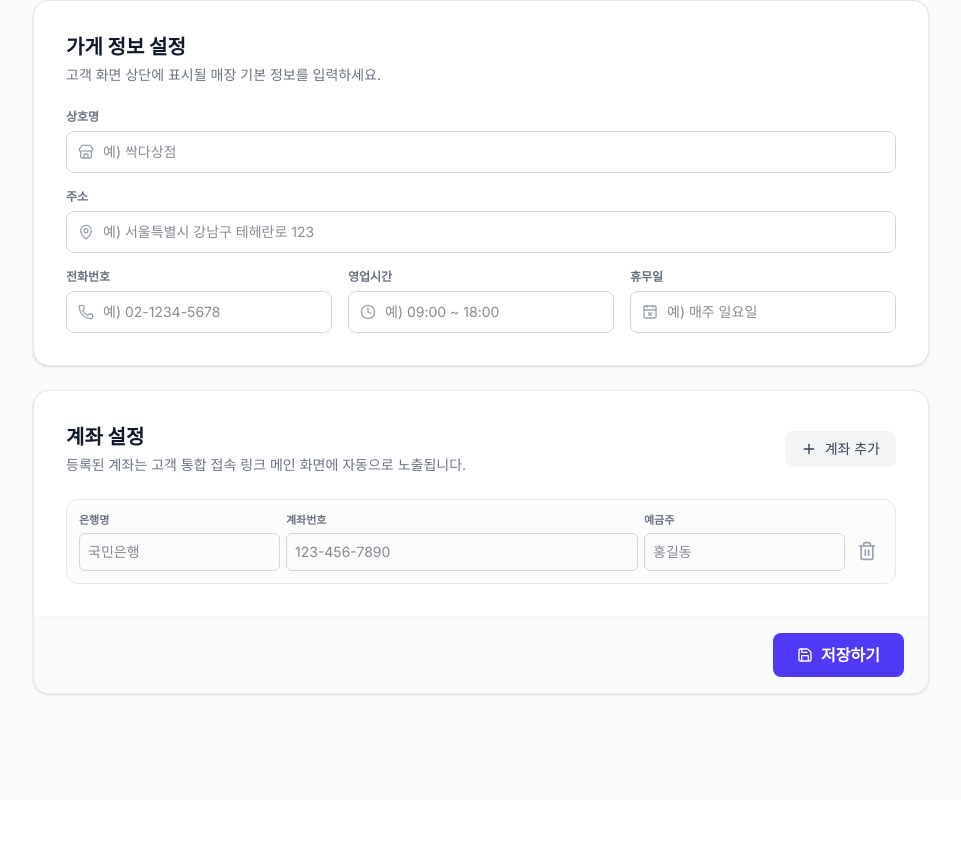
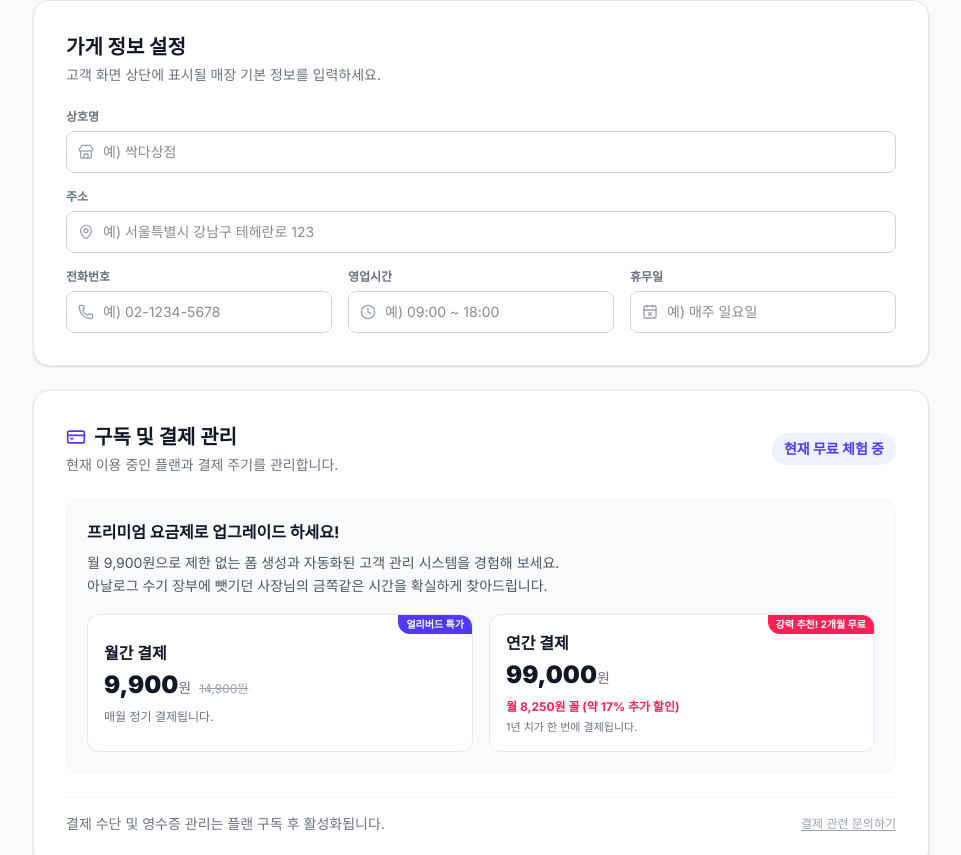
Before and after one commit to hannune-s/ssakdaform, a Next.js app: page /settings in a window 1280 px wide. Shown: the top 855 px of the page, without its empty margins (159-1120 px from the left). Before the commit the page ends 800 px from the top, so only its background shows below. Built offline with nearby package versions, Linux system fonts and the light colour scheme; no server answers; the database is empty.

Commit message:
feat: 마이 메뉴 > 설정 페이지 내 '구독 및 결제 관리' 섹션(월간/연간 결제 버튼) 추가

```diff
--- a/src/app/settings/page.tsx
+++ b/src/app/settings/page.tsx
@@ -182,6 +182,69 @@ export default function SettingsPage() {
         </div>
       </div>
 
+      {/* 구독 및 결제 관리 */}
+      <div className="bg-white rounded-2xl shadow-sm border border-gray-200 overflow-hidden mb-6">
+        <div className="p-6 md:p-8">
+          <div className="flex flex-col sm:flex-row sm:items-center justify-between mb-6 gap-4">
+            <div>
+              <h2 className="text-xl font-bold text-gray-900 flex items-center gap-2">
+                <CreditCard className="w-5 h-5 text-indigo-600" />
+                구독 및 결제 관리
+              </h2>
+              <p className="text-sm text-gray-500 mt-1">현재 이용 중인 플랜과 결제 주기를 관리합니다.</p>
+            </div>
+            <div className="px-3 py-1.5 bg-indigo-50 text-indigo-600 font-bold text-sm rounded-full inline-flex items-center w-fit">
+              현재 무료 체험 중
+            </div>
+          </div>
+
+          <div className="bg-gray-50 rounded-xl p-5 border border-gray-100 mb-6">
+            <h3 className="font-bold text-gray-900 mb-2">프리미엄 요금제로 업그레이드 하세요!</h3>
+            <p className="text-sm text-gray-600 leading-relaxed mb-4">
+              월 9,900원으로 제한 없는 폼 생성과 자동화된 고객 관리 시스템을 경험해 보세요.<br className="hidden sm:block" />
+              아날로그 수기 장부에 뺏기던 사장님의 금쪽같은 시간을 확실하게 찾아드립니다.
+            </p>
+
+            <div className="grid sm:grid-cols-2 gap-4">
+              {/* 월간 결제 버튼 */}
+              <button onClick={() => alert('월간 결제 페이지로 이동합니다.')} className="relative w-full bg-white border border-gray-200 rounded-xl p-4 text-left hover:border-indigo-600 hover:ring-1 hover:ring-indigo-600 transition-all group">
+                <div className="absolute top-0 right-0 bg-indigo-600 text-white text-[10px] font-bold px-2 py-0.5 rounded-bl-xl rounded-tr-xl">
+                  얼리버드 특가
+                </div>
+                <div className="font-bold text-gray-900 mb-1 group-hover:text-indigo-600 transition-colors">월간 결제</div>
+                <div className="flex items-end gap-1 mb-2">
+                  <span className="text-2xl font-black text-gray-900 group-hover:text-indigo-600 transition-colors">9,900<span className="text-sm font-medium text-gray-500">원</span></span>
+                  <span className="text-xs text-gray-400 line-through mb-1 ml-1">14,900원</span>
+                </div>
+                <div className="text-xs text-gray-500">매월 정기 결제됩니다.</div>
+              </button>
+
+              {/* 연간 결제 버튼 */}
+              <button onClick={() => alert('연간 결제 페이지로 이동합니다.')} className="relative w-full bg-white border border-gray-200 rounded-xl p-4 text-left hover:border-indigo-600 hover:ring-1 hover:ring-indigo-600 transition-all group">
+                <div className="absolute top-0 right-0 bg-rose-500 text-white text-[10px] font-bold px-2 py-0.5 rounded-bl-xl rounded-tr-xl">
+                  강력 추천! 2개월 무료
+                </div>
+                <div className="font-bold text-gray-900 mb-1 group-hover:text-indigo-600 transition-colors">연간 결제</div>
+                <div className="flex items-end gap-1 mb-2">
+                  <span className="text-2xl font-black text-gray-900 group-hover:text-indigo-600 transition-colors">99,000<span className="text-sm font-medium text-gray-500">원</span></span>
+                </div>
+                <div className="text-xs text-rose-500 font-bold mb-1">월 8,250원 꼴 (약 17% 추가 할인)</div>
+                <div className="text-[11px] text-gray-500">1년 치가 한 번에 결제됩니다.</div>
+              </button>
+            </div>
+          </div>
+
+          <div className="flex flex-col sm:flex-row items-start sm:items-center justify-between text-sm text-gray-500 bg-white border-t border-gray-100 pt-4 mt-2">
+            <div>
+              결제 수단 및 영수증 관리는 플랜 구독 후 활성화됩니다.
+            </div>
+            <button className="text-gray-400 hover:text-gray-600 underline underline-offset-2 mt-2 sm:mt-0 text-xs">
+              결제 관련 문의하기
+            </button>
+          </div>
+        </div>
+      </div>
+
       {/* 계좌 설정 */}
       <div className="bg-white rounded-2xl shadow-sm border border-gray-200 overflow-hidden mb-6">
         <div className="p-6 md:p-8">
```
